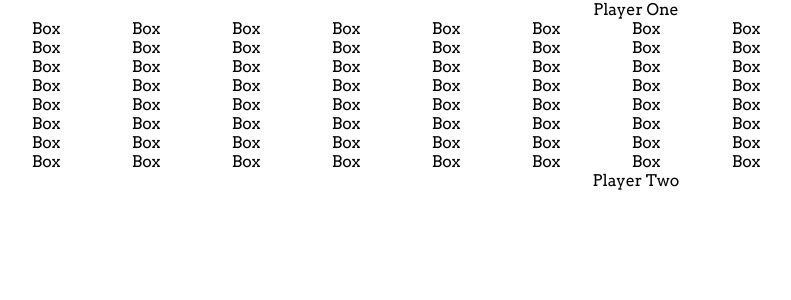
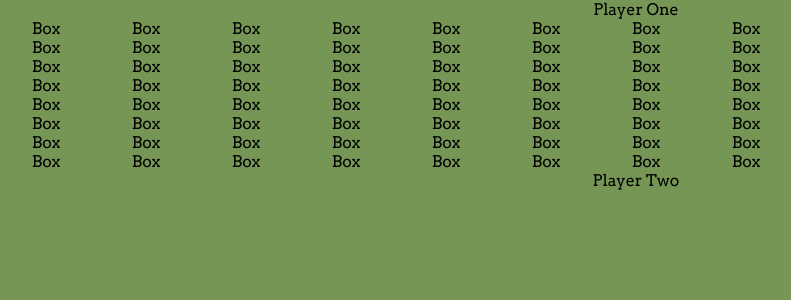
Before and after one commit to mritunjayupadhyay/chess-game, a React (Create React App) app: page / in a window 1280 px wide. Shown: the top 300 px of the page, without its empty margins (4-795 px from the left). Built offline with nearby package versions, Linux system fonts and the light colour scheme.

Commit message:
feat: Added styled component

```diff
--- a/package.json
+++ b/package.json
@@ -13,6 +13,7 @@
     "react": "^18.2.0",
     "react-dom": "^18.2.0",
     "react-scripts": "5.0.1",
+    "styled-components": "^5.3.8",
     "typescript": "^4.9.5",
     "web-vitals": "^2.1.4"
   },
@@ -41,6 +42,7 @@
     ]
   },
   "devDependencies": {
+    "@types/styled-components": "^5.1.26",
     "sass": "^1.58.3"
   }
 }
--- a/src/App.tsx
+++ b/src/App.tsx
@@ -1,11 +1,16 @@
+import { ThemeProvider } from 'styled-components';
 import './App.scss';
 import { GamePage } from './pages/game_page/game_page';
+import { theme } from './styles/theme';
 
 function App() {
   return (
-    <div className="App">
-      <GamePage />
-    </div>
+    <ThemeProvider theme={theme}>
+      <div className="App">
+        <GamePage />
+      </div>
+    </ThemeProvider>
+
   );
 }
 
--- a/src/index.tsx
+++ b/src/index.tsx
@@ -3,12 +3,14 @@ import ReactDOM from 'react-dom/client';
 import './index.css';
 import App from './App';
 import reportWebVitals from './reportWebVitals';
+import { GlobalStyle } from './styles/global_style_styled_component';
 
 const root = ReactDOM.createRoot(
   document.getElementById('root') as HTMLElement
 );
 root.render(
   <React.StrictMode>
+    <GlobalStyle />
     <App />
   </React.StrictMode>
 );
--- a/src/pages/game_page/game_page.tsx
+++ b/src/pages/game_page/game_page.tsx
@@ -1,14 +1,15 @@
 import { ChessBoard } from "../../containers/chessboard/chessboard";
 import './game_page.scss'
+import { GameStyle } from "./game_styled";
 function GamePage() {
     return (
-        <div className="GamePage">
+        <GameStyle>
             <div>Player One</div>
             <div className="chess-board-container">
             <ChessBoard />
             </div>
             <div>Player Two</div>
-        </div>
+        </GameStyle>
     );
 }
 
--- /dev/null
+++ b/src/pages/game_page/game_styled.ts
@@ -0,0 +1,9 @@
+import styled from "styled-components";
+
+export const GameStyle = styled.div`
+    display: flex;
+    flex-direction: column;
+    width: 100%;
+    min-height: 100vh;
+    background: ${props => props.theme.darkBackground}
+`
--- /dev/null
+++ b/src/styles/global_style_styled_component.ts
@@ -0,0 +1,8 @@
+import { createGlobalStyle } from "styled-components";
+
+export const GlobalStyle = createGlobalStyle`
+    @import url('https://fonts.googleapis.com/css2?family=Arvo&display=swap');
+    * {
+        font-family: 'Arvo', serif;
+    }
+`
--- /dev/null
+++ b/src/styles/theme/index.ts
@@ -0,0 +1,9 @@
+export const theme = {
+    lightBackground: "#eeeed2",
+    darkBackground: "#769656",
+    primaryColor: "#444",
+    fontFamily: "'Arvo', serif",
+    desktop: "960px",
+    tablet: "769px",
+    mobile: "500px"
+}
```
Also changed, not shown: 1 other file (tests, documents, lock files or other folders).
